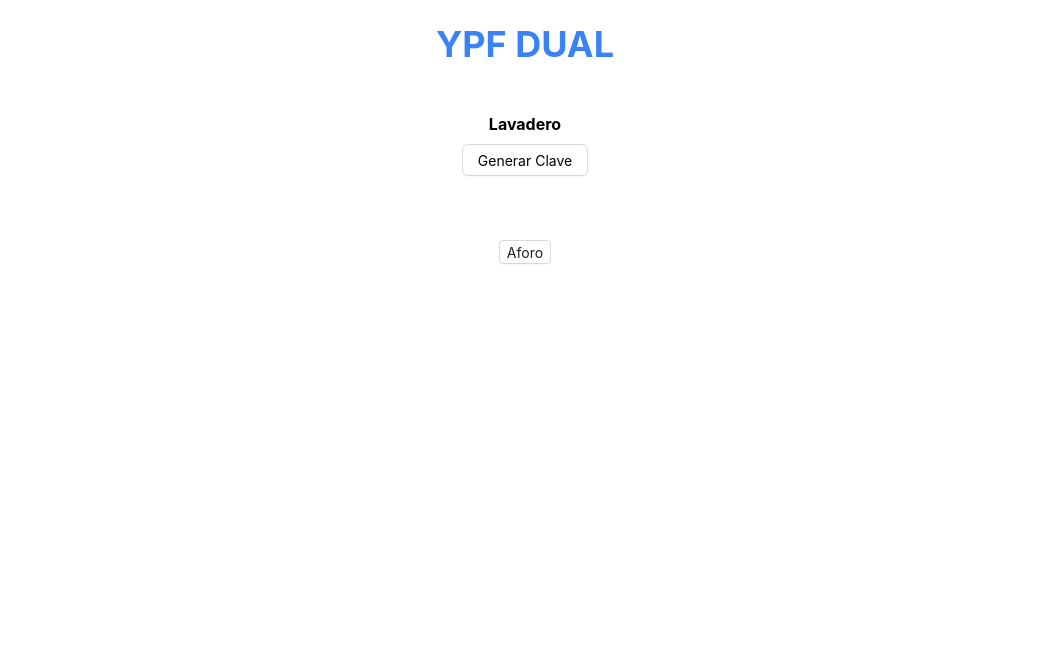
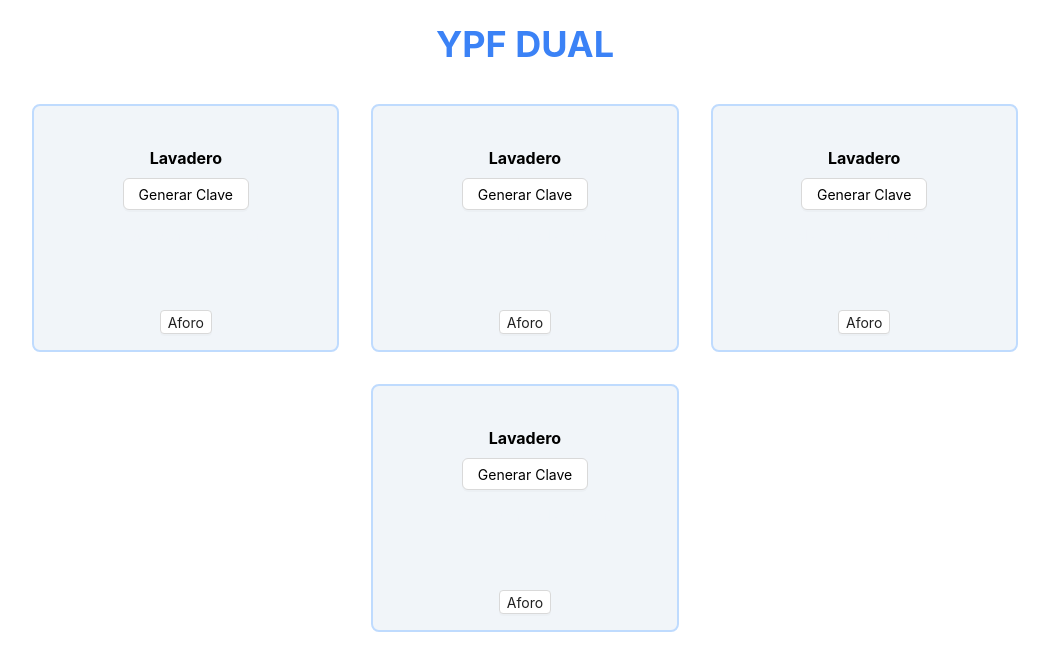
Before and after one commit to Quico88/ypf_dual, a React (Create React App) app in the folder client/admin/: page / in a window 1280 px wide. Shown: the top 670 px of the page, without its empty margins (115-1164 px from the left). Built offline with nearby package versions, Linux system fonts and the light colour scheme; no server answers.

Commit message:
refactoring

```diff
--- a/client/admin/src/App.js
+++ b/client/admin/src/App.js
@@ -1,61 +1,17 @@
 import "./App.css";
-import { Button, Modal, Popconfirm } from "antd";
 import axios from "axios";
-import { useState } from "react";
-import Counter from "./components/counter";
+import CardContainer from "./components/cardContainer";
 
 axios.defaults.baseURL =
   process.env.REACT_APP_API_URL || "http://localhost:5000";
 
 function App() {
-  const [key, setKey] = useState(0);
-  const [showCounterModal, setShowCounterModal] = useState(false);
-
-  const handleClick = async () => {
-    const { data } = await axios.get("carwash/key/generate");
-    setKey(parseInt(data.key));
-    console.log("key: ", key);
-  };
-
-  const toggleModal = () => {
-    setShowCounterModal(!showCounterModal);
-  };
-
   return (
     <div className='flex flex-col justify-center items-center h-full'>
       <div className='text-4xl m-6 text-blue-500 text-center font-bold'>
         YPF DUAL
       </div>
-      <text className='mt-6 font-bold'>Lavadero</text>
-      <Popconfirm
-        className='text-black'
-        title='Generar clave'
-        description='Estás seguro/a que querés generar una nueva clave?'
-        okText='Sí'
-        cancelText='No'
-        okType='default'
-        onConfirm={handleClick}
-      >
-        <Button className='mt-2'>Generar Clave</Button>
-      </Popconfirm>
-      {key ? (
-        <text className='text-sm mt-4'>La clave generada es: {key}</text>
-      ) : (
-        ""
-      )}
-      <Button size='small' className='mt-16' onClick={toggleModal}>
-        Aforo
-      </Button>
-      <Modal
-        title='Aforo acumulado'
-        className='text-center'
-        open={showCounterModal}
-        onCancel={toggleModal}
-        footer={null}
-        showCounterModal={showCounterModal}
-      >
-        <Counter />
-      </Modal>
+      <CardContainer />
     </div>
   );
 }
--- /dev/null
+++ b/client/admin/src/components/cardContainer.jsx
@@ -0,0 +1,21 @@
+import DeviceCard from "./deviceCard";
+
+const CardContainer = ()=> {
+
+    const devices = [ { name: "Lavadero" , url: "carwash"}, { name: "Lavadero" , url: "carwash"}, { name: "Lavadero" , url: "carwash"}, { name: "Lavadero" , url: "carwash"}]
+
+
+    return (
+        <div className='flex flex-wrap justify-center items-center h-full w-full'>
+            {devices.map((device, index)=>
+               <DeviceCard
+                key={index}
+                name={device.name}
+                url={device.url}
+               />
+            )}
+        </div>
+    )
+}
+
+export default CardContainer;
--- a/client/admin/src/components/counter.jsx
+++ b/client/admin/src/components/counter.jsx
@@ -3,7 +3,7 @@
 import { Col, Row } from 'antd';
 import moment from 'moment';
 
-const Counter = (showCounterModal)=> {
+const Counter = ({showCounterModal, url})=> {
 
     const [MTDCount, setMTDCount] = useState(0);
     const [currentShiftCount, setCurrentShiftCount] = useState(0);
@@ -17,16 +17,18 @@
       const hour = moment().hour();
       const currentShift = hour < 14 ? SHIFTS.morning : SHIFTS.afternoon;
 
+      const endPoint = `${url}/key/counter`;
+
     useEffect(()=> {
        if(showCounterModal){ const countKeys = async () =>{
-            let { data: { MTDCount, currentShiftCount, prevShiftCount } } = await axios.get("carwash/key/counter");
+            let { data: { MTDCount, currentShiftCount, prevShiftCount } } = await axios.get(endPoint);
             setMTDCount(MTDCount);
             setCurrentShiftCount(currentShiftCount);
             setPrevShiftCount(prevShiftCount);
         }
         countKeys().catch(e => console.log(e))
 }
-    },[showCounterModal])
+    },[showCounterModal, endPoint])
 
     return (
         <Row className="mt-2 flex flex-col justify-center items-center border-2 border-blue-200 rounded-lg">
--- /dev/null
+++ b/client/admin/src/components/deviceCard.jsx
@@ -0,0 +1,62 @@
+import { Button, Modal, Popconfirm } from "antd";
+import Counter from "./counter";
+import { useState } from "react";
+import axios from "axios";
+
+const DeviceCard = ({name, url})=>{
+
+  const [key, setKey] = useState(0);
+  const [showCounterModal, setShowCounterModal] = useState(false);
+
+ const endPoint = `${url}/key/generate`;
+
+  const handleClick = async () => {
+    const { data } = await axios.get(endPoint);
+    setKey(parseInt(data.key));
+    console.log("key: ", key);
+  };
+
+  const toggleModal = () => {
+    setShowCounterModal(!showCounterModal);
+  };
+
+    return(
+        <div className="flex flex-col justify-center items-center py-4 px-16 h-1/3 border-2 border-blue-200 rounded-lg bg-slate-100 m-4">
+            <text className='mt-6 font-bold'>{name}</text>
+            <Popconfirm
+                className='text-black'
+                title='Generar clave'
+                description='Estás seguro/a que querés generar una nueva clave?'
+                okText='Sí'
+                cancelText='No'
+                okType='default'
+                onConfirm={handleClick}
+            >
+                <Button className='mt-2'>Generar Clave</Button>
+            </Popconfirm>
+            {key ? (
+                <text className='text-sm mt-4'>La clave generada es: {key}</text>
+            ) : (
+                <text className='text-sm text-slate-100 mt-4'>La clave generada es: 000</text>
+            )}
+            <Button size='small' className='mt-16' onClick={toggleModal}>
+                Aforo
+            </Button>
+            <Modal
+                title='Aforo acumulado'
+                className='text-center'
+                open={showCounterModal}
+                onCancel={toggleModal}
+                footer={null}
+                showCounterModal={showCounterModal}
+            >
+                <Counter
+                    showCounterModal={showCounterModal}
+                    url={url}
+                />
+            </Modal>
+        </div>
+    )
+}
+
+export default DeviceCard;
```
